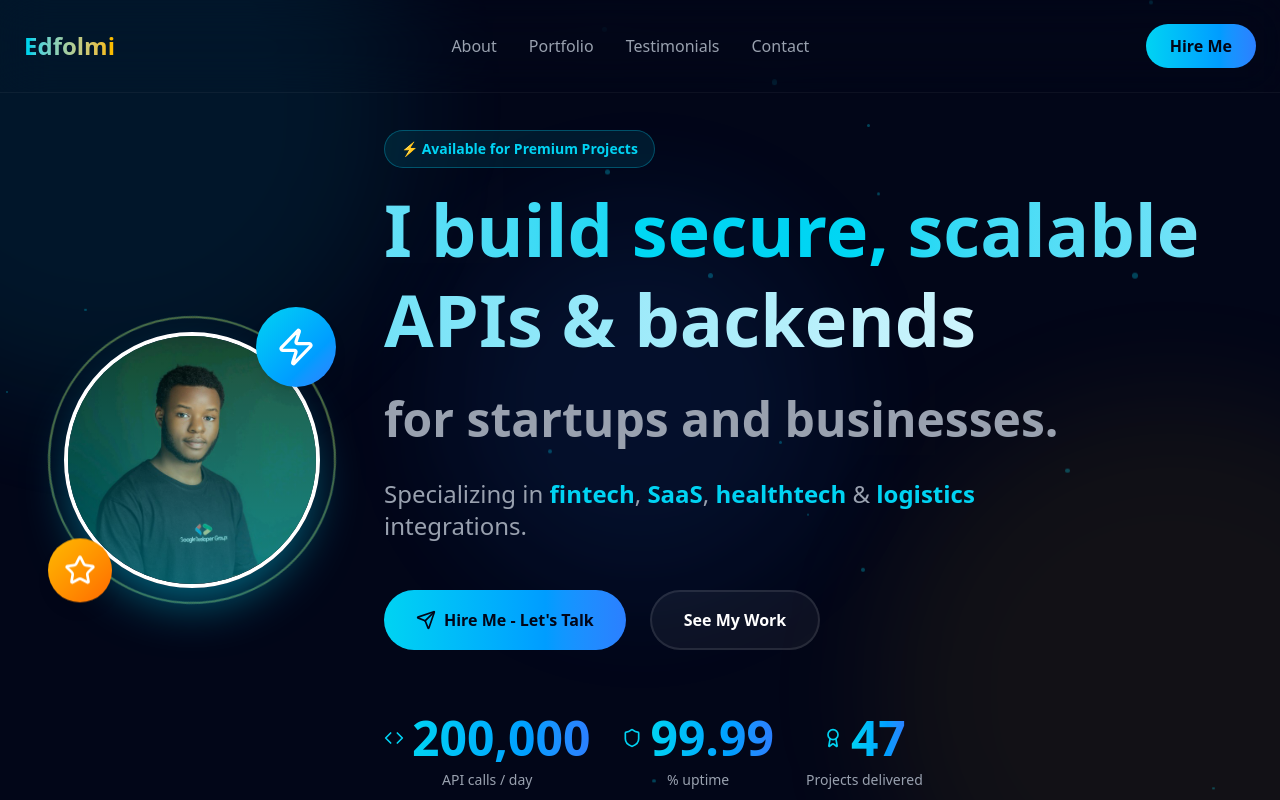
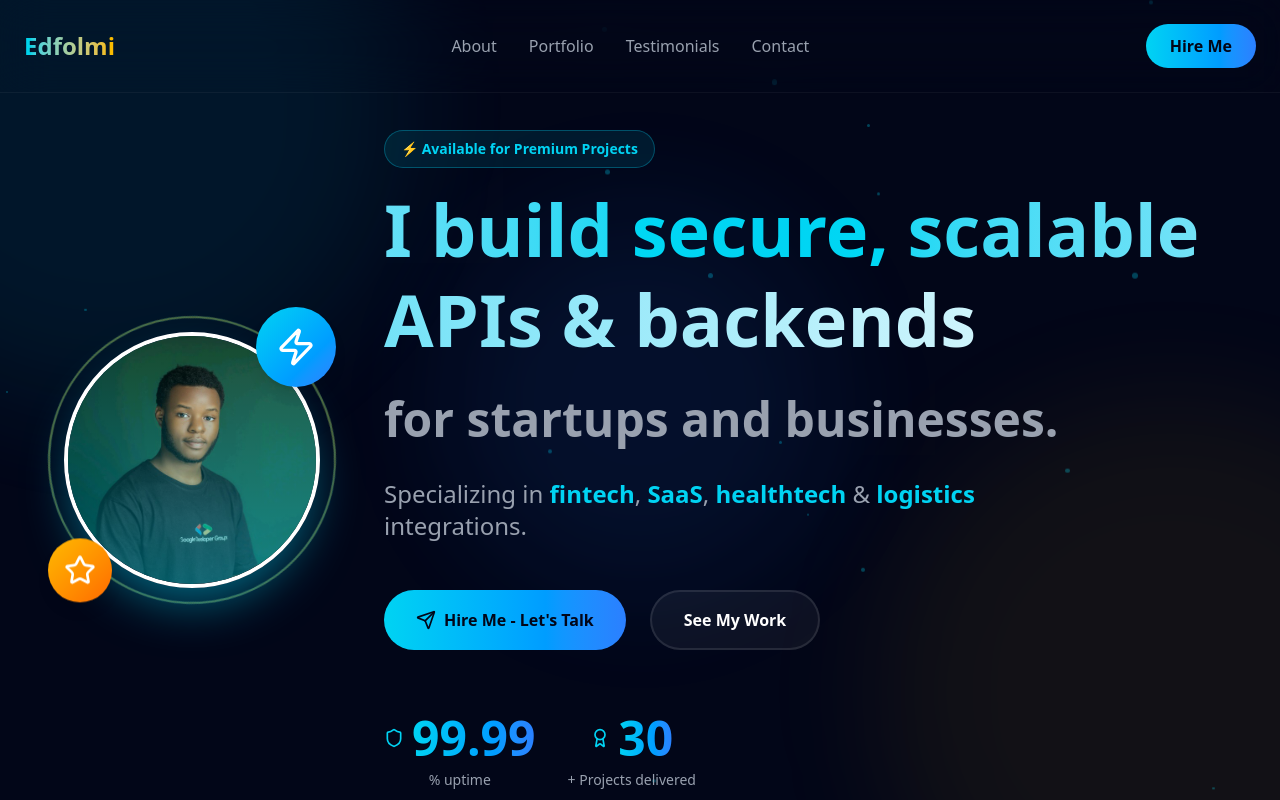
Before and after one commit to edfolmi/portfolio, a React (Vite) app: page / in a window 1280 px wide. Shown: the top 800 px of the page. Built offline with nearby package versions, Linux system fonts and the light colour scheme.

Commit message:
chore: update portfolio stats with uptime and project count

```diff
--- a/src/components/layout/Hero.tsx
+++ b/src/components/layout/Hero.tsx
@@ -1,5 +1,5 @@
 import { useEffect } from "react";
-import { Award, Code, Send, Shield, Star, Zap } from "lucide-react";
+import { Award, Send, Shield, Star, Zap } from "lucide-react";
 import { FloatingParticles } from "../ui/FloatingParticles";
 import { useScrollReveal, useCounter } from '../../hooks/customHooks';
 import me from "../../assets/me.jpeg";
@@ -10,9 +10,9 @@ import me from "../../assets/me.jpeg";
 // ============================================
 const Hero: React.FC = () => {
   const stats = [
-    { value: 200000, label: 'API calls / day', icon: <Code className="w-5 h-5" /> },
+    // { value: 200000, label: 'API calls / day', icon: <Code className="w-5 h-5" /> },
     { value: 99.99, label: '% uptime', icon: <Shield className="w-5 h-5" /> },
-    { value: 47, label: 'Projects delivered', icon: <Award className="w-5 h-5" /> },
+    { value: 30, label: '+ Projects delivered', icon: <Award className="w-5 h-5" /> },
   ];
 
   return (
```
